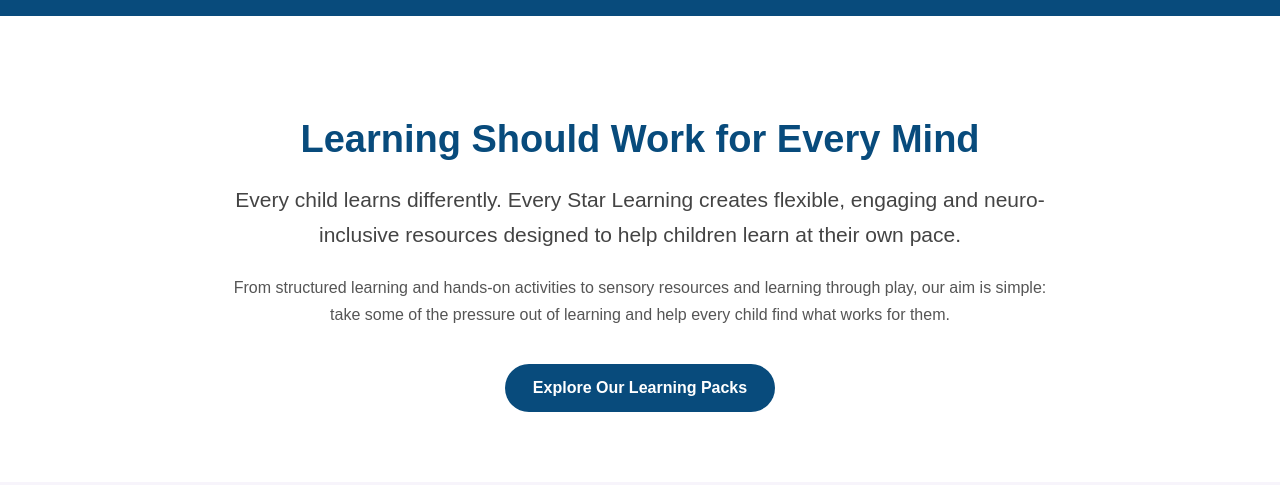
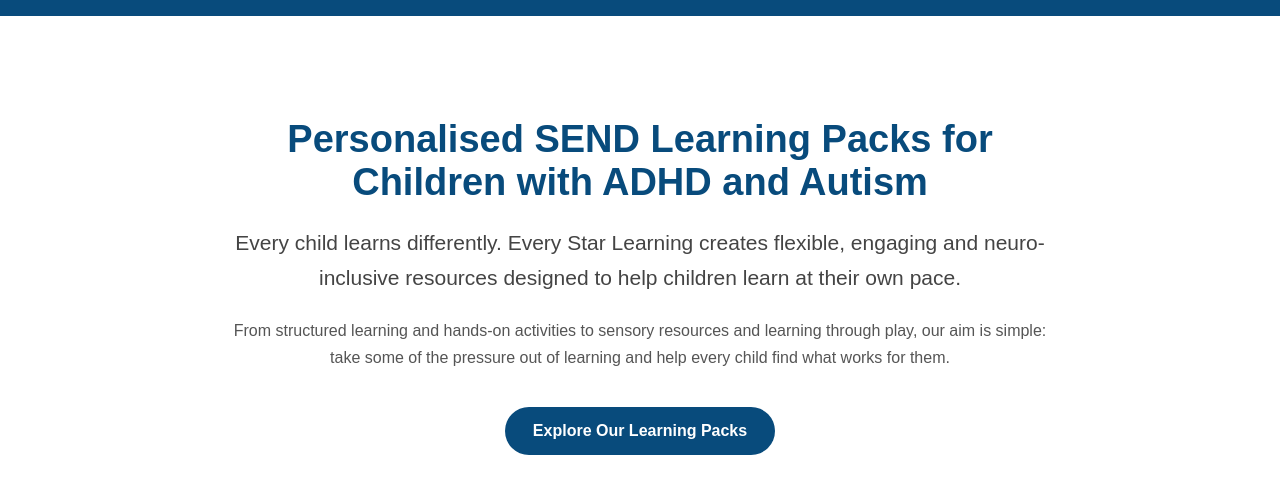
Before and after one commit to everystarlearning/every-star-learning, a plain HTML site: page index.html in a window 1280 px wide. Shown: the part 341-826 px from the top of the page. Drawn offline with Linux system fonts and the light colour scheme.

Commit message:
Improve homepage heading for SEND learning packs

```diff
--- a/index.html
+++ b/index.html
@@ -38,7 +38,7 @@
 
     <section class="welcome">
 
-        <h1>Learning Should Work for Every Mind</h1>
+        <h1>Personalised SEND Learning Packs for Children with ADHD and Autism</h1>
 
         <p class="welcome-intro">
             Every child learns differently. Every Star Learning creates flexible,
```
